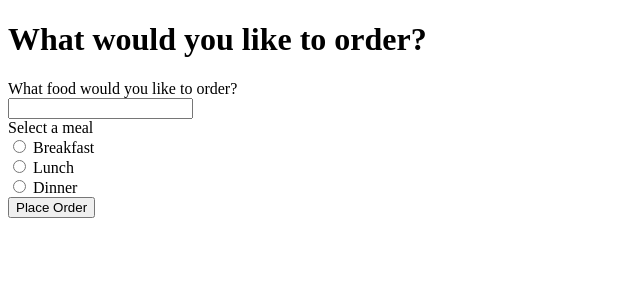
After one commit to asingh998/food, a PHP site: template views/order.html in a window 1280 px wide. The commit adds this page. Shown: the top 300 px of the page, without its empty margins (0-640 px from the left). Run offline with PHP 8.4, Linux system fonts and the light colour scheme; the template is opened without the code that fills it, so the values that code supplies are empty.

Commit message:
added funtionality

```diff
--- a/views/home.html
+++ b/views/home.html
@@ -7,6 +7,7 @@
 <body>
     <h1>Food page!!!</h1>
 <img src="images/download.jpg" alt="food">
+<a href="order">Place an Order</a>
 
 </body>
 </html>
--- /dev/null
+++ b/views/order.html
@@ -0,0 +1,40 @@
+<!doctype html>
+<html lang="en">
+<head>
+    <title>Food Order</title>
+
+</head>
+<body>
+<div class="container">
+    <h1>What would you like to order?</h1>
+
+    <form action="#" method="post" class="form-horizontal">
+
+        <!-- get food -->
+        <div class="form-group">
+            <label for="food" class="col-sm-2 control-label">What food would you like to order?</label>
+
+            <div class="col-sm-4">
+                <input class="form-control" type="text" name="food" id="food">
+            </div>
+        </div>
+
+        <!-- get meal -->
+        <div class="form-group">
+            <label class="col-sm-2 control-label">Select a meal</label>
+
+            <div class="col-sm-4">
+                <input type="radio" name="meal" id="breakfast" value="breakfast"> Breakfast</input><br>
+                <input type="radio" name="meal" id="lunch" value="lunch"> Lunch</input><br>
+                <input type="radio" name="meal" id="dinner" value="dinner"> Dinner</input>
+            </div>
+        </div>
+
+        <div class="col-xs-3 ">
+            <input class="form-control btn btn-default"
+                   type="submit" value="Place Order">
+        </div>
+    </form>
+</div>
+</body>
+</html>
```
Also changed, not shown: index.php (+59 -0 lines), views/greenEggsAndHam.html (added, +11 -0 lines), views/lunch.html (added, +12 -0 lines), views/summary.html (added, +12 -0 lines).
